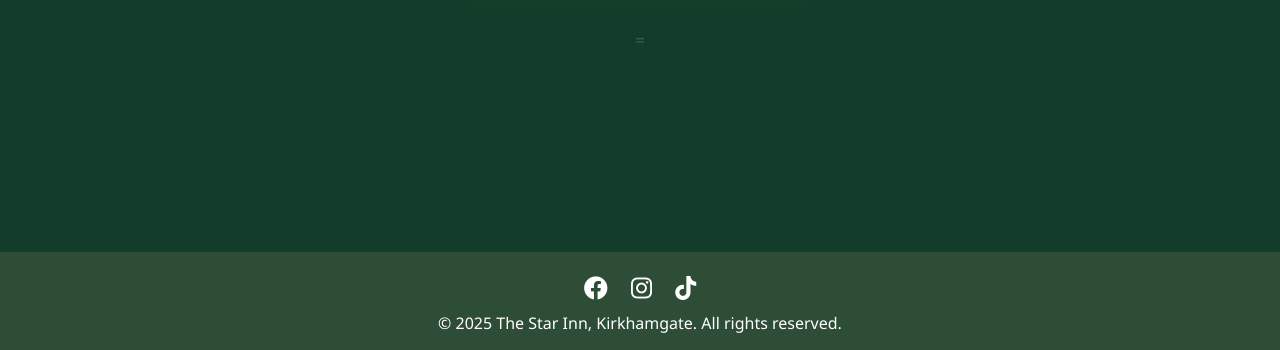
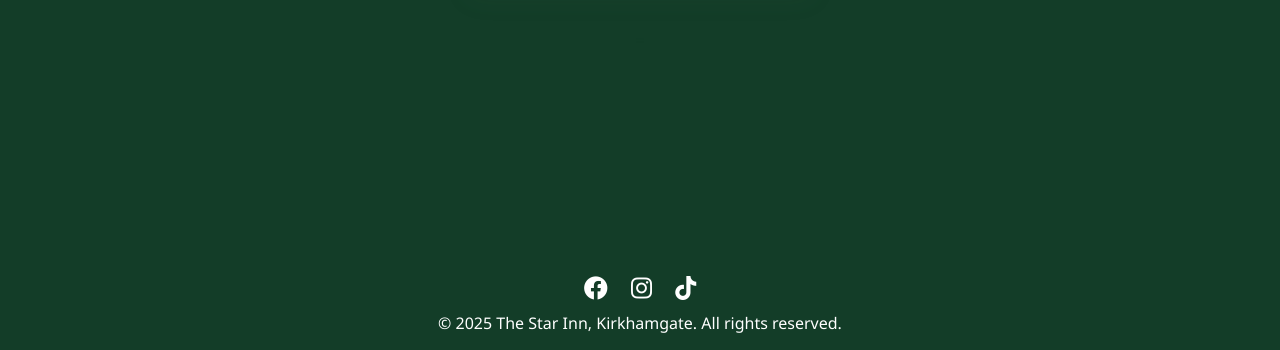
Before and after one commit to mattjlunn/starinn-website, a plain HTML site: page index.html in a window 1280 px wide. Shown: the part 450-800 px from the top of the page. Drawn offline with Linux system fonts and the light colour scheme.

Commit message:
Change colours

```diff
--- a/index.html
+++ b/index.html
@@ -6,9 +6,9 @@
   <title>The Star Inn - Kirkhamgate</title>
   <style>
     :root {
-      --main-bg: #133d2a; /* Sampled from the logo background */
-      --main-green: #3a6b4b;
-      --footer-bg: #2e4d36;
+      --main-bg: #133d28; /* Sampled from the logo background */
+      --main-green: #133d28;
+      --footer-bg: #133d28;
       --footer-text: #fff;
       --font-main: 'Segoe UI', 'Arial', sans-serif;
     }
```
